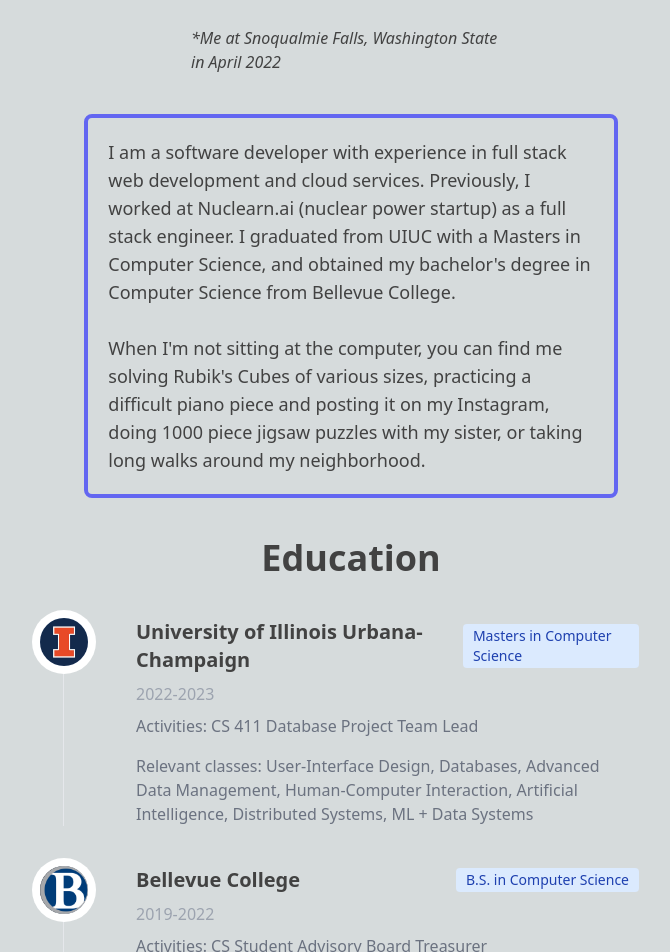
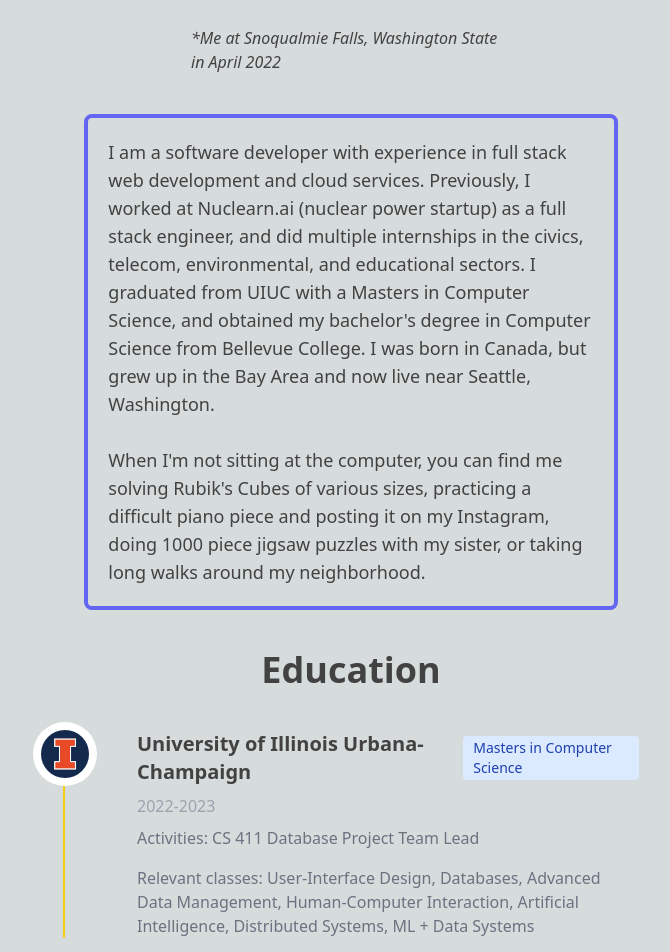
Before and after one commit to czhou578/v3, a Next.js app: page / in a window 1280 px wide. Shown: the part 500-1452 px from the top of the page, without its empty margins (289-959 px from the left). Built offline with nearby package versions, Linux system fonts and the light colour scheme.

Commit message:
added animation and hover effects

```diff
--- a/pages/Education.tsx
+++ b/pages/Education.tsx
@@ -1,5 +1,6 @@
 import Image from "next/image";
 import { StaticImageData } from "next/image";
+import { useEffect, useRef, useState } from "react";
 
 const Education: React.FC<{
   logo: StaticImageData;
@@ -9,11 +10,52 @@ const Education: React.FC<{
   activities?: string[];
   relevantClasses?: string[];
 }> = ({ school, degreeLevel, date, activities, relevantClasses, logo }) => {
+  const sectionRef = useRef<HTMLDivElement>(null);
+  const [animate, setAnimate] = useState(false);
+  const [yellowHeight, setYellowHeight] = useState(0);
+
+  useEffect(() => {
+    const observer = new window.IntersectionObserver(
+      ([entry]) => {
+        if (entry.isIntersecting) setAnimate(true);
+      },
+      { threshold: 0.2 }
+    );
+    if (sectionRef.current) observer.observe(sectionRef.current);
+    return () => observer.disconnect();
+  }, []);
+
+  useEffect(() => {
+    if (!animate) return;
+    let start: number | null = null;
+    const duration = 5000; // 5 seconds
+    const step = (timestamp: number) => {
+      if (!start) start = timestamp;
+      const progress = Math.min((timestamp - start) / duration, 1);
+      setYellowHeight(progress * 100);
+      if (progress < 1) requestAnimationFrame(step);
+    };
+    requestAnimationFrame(step);
+  }, [animate]);
+
   return (
-    <div className="w-full max-w-3xl mx-auto px-4 sm:px-6 lg:px-8">
-      <ol className="relative border-l border-gray-200 dark:border-gray-700">
+    <div
+      ref={sectionRef}
+      className="w-full max-w-3xl mx-auto px-4 sm:px-6 lg:px-8"
+    >
+      <div className="relative">
+        {/* Animated yellow line overlay */}
+        <div
+          className="absolute left-0 top-0 w-0.5 bg-yellow-400 z-10 rounded"
+          style={{
+            height: `${yellowHeight}%`,
+            transition: "height 0.1s linear",
+          }}
+        />
+        {/* Timeline */}
+        <ol className="relative border-l-2 border-gray-200 dark:border-gray-700">
           <li className="mb-10 ml-6">
-          <span className="absolute -left-6 top-0 flex items-center justify-center w-12 h-12 bg-blue-100 rounded-full ring-8 ring-white dark:ring-gray-900 dark:bg-blue-900">
+            <span className="absolute -left-6 top-0 flex items-center justify-center w-12 h-12 bg-blue-100 rounded-full ring-8 ring-white dark:ring-gray-900 dark:bg-blue-900 z-20">
               <Image
                 src={logo}
                 alt={school}
@@ -22,7 +64,6 @@ const Education: React.FC<{
                 className="rounded-full"
               />
             </span>
-
             <div className="ml-12">
               <div className="flex flex-col sm:flex-row sm:items-center justify-between mb-2">
                 <h3 className="text-lg sm:text-xl font-semibold dark:text-cyan-400">
@@ -46,6 +87,7 @@ const Education: React.FC<{
           </li>
         </ol>
       </div>
+    </div>
   );
 };
 
--- a/pages/Projects.tsx
+++ b/pages/Projects.tsx
@@ -29,7 +29,7 @@ const Projects: React.FC<{
   }, [enlargedImage]);
 
   return (
-    <div className="w-full max-w-4xl mx-auto px-4 sm:px-6 lg:px-8 mb-8">
+    <div className="w-full max-w-4xl mx-auto px-4 sm:px-6 lg:px-8 mb-8 transition-transform duration-300 hover:scale-105 hover:shadow-2xl">
       <div className="bg-gray-800 rounded-lg shadow-lg overflow-hidden relative z-10 max-w-full">
         <div className="p-6 z-20 relative max-w-full">
           <div className="flex items-baseline flex-wrap mb-4 max-w-full">
--- a/pages/index.tsx
+++ b/pages/index.tsx
@@ -46,9 +46,12 @@ export default function Home() {
         <p className="text-lg">
           I am a software developer with experience in full stack web
           development and cloud services. Previously, I worked at Nuclearn.ai
-          (nuclear power startup) as a full stack engineer. I graduated from
-          UIUC with a Masters in Computer Science, and obtained my bachelor's
-          degree in Computer Science from Bellevue College.
+          (nuclear power startup) as a full stack engineer, and did multiple
+          internships in the civics, telecom, environmental, and educational
+          sectors. I graduated from UIUC with a Masters in Computer Science, and
+          obtained my bachelor's degree in Computer Science from Bellevue
+          College. I was born in Canada, but grew up in the Bay Area and now
+          live near Seattle, Washington.
           <br />
           <br />
           When I'm not sitting at the computer, you can find me solving Rubik's
```
Lines whose indentation alone changed are shown as unchanged.
